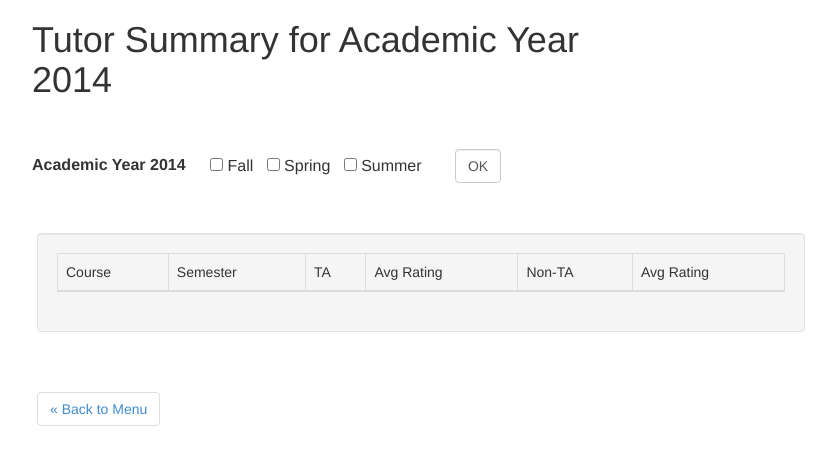
After one commit to fmontei/Georgia-Tech-Tutoring-App, a PHP site: page /html/tutor_summary.html in a window 1280 px wide. The commit adds this page. Shown: the top 465 px of the page, without its empty margins (239-1075 px from the left). Run offline with PHP 8.4, Linux system fonts and the light colour scheme.

Commit message:
Completed preliminary front-end work.

```diff
--- a/css/style.css
+++ b/css/style.css
@@ -4,8 +4,8 @@
 }
 
 .inner {
-    position: absolute;
-    left: 20%;
+    width: 50%;
+    margin-left: 20%;
 }
 
 .center {
--- /dev/null
+++ b/html/tutor_summary.html
@@ -0,0 +1,68 @@
+<!DOCTYPE html>
+<html>
+  <head lang="en">
+    <meta charset="UTF-8">
+    <title>Tutor Summary Data for Academic Year 2014</title>
+    <link href="../css/bootstrap.min.css" rel="stylesheet" type="text/css" />
+    <link href="../css/style.css" rel="stylesheet" type="text/css" />
+  </head>
+  <body>
+    <div class="inner">
+      <div class="container-fluid">
+        <h1 style="margin-bottom: 50px">Tutor Summary for Academic Year 2014</h1>
+        <div class="row">
+          <form class="form-inline" role="form">
+            <div class="col-md-12" style="font-size: 16px">
+              <span style="margin-right: 20px"><b>Academic Year 2014</b></span>
+              <div class="checkbox">
+                <label>
+                  <input type="checkbox" value="">
+                  Fall&nbsp;&nbsp;
+                </label>
+              </div>
+              <div class="checkbox">
+                <label>
+                  <input type="checkbox" value="">
+                  Spring&nbsp;&nbsp;
+                </label>
+              </div>
+              <div class="checkbox">
+                <label>
+                  <input type="checkbox" value="">
+                  Summer&nbsp;&nbsp;
+                </label>
+              </div>
+              <input style="margin-left: 20px" class="form-control" type="submit" value="OK" />
+            </div>
+          </form>
+        </div>
+        <div class="row">
+          <div class="well col col-md-12" style="margin-top: 50px; margin-left: 20px; width: 120%;">
+            <table class="table table-bordered" style="overflow: auto; width: 100%">
+              <thead>
+              <tr>
+                <td>Course</td>
+                <td>Semester</td>
+                <td>TA</td>
+                <td>Avg Rating</td>
+                <td>Non-TA</td>
+                <td>Avg Rating</td>
+              </tr>
+              </thead>
+            </table>
+          </div>
+        </div>
+        <div class="row">
+          <div class="col col-md-4" style="margin-left: 5px; margin-top: 20px">
+            <ul class="pagination">
+              <li><a href="../html/menu.html">&laquo; Back to Menu</a></li>
+            </ul>
+          </div>
+        </div>
+      </div>
+    </div>
+
+    <script src="http://code.jquery.com/jquery-latest.js"></script>
+    <script src="../js/bootstrap.min.js"></script>
+  </body>
+</html>
```
Also changed, not shown: html/course_list.html (added, +68 -0 lines), html/menu.html (+8 -7 lines).
